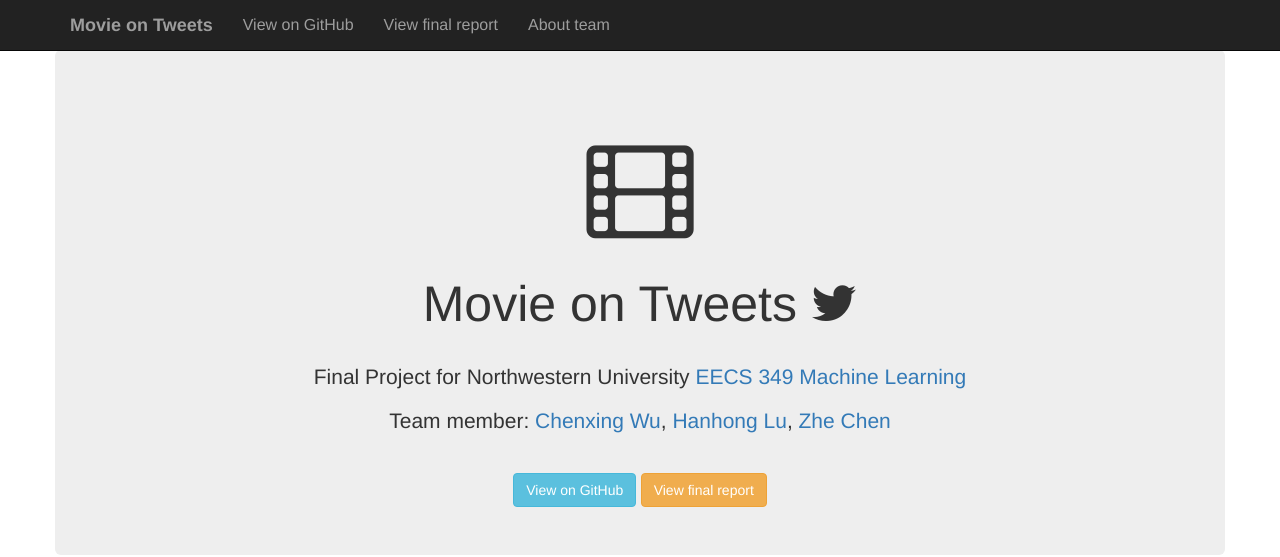
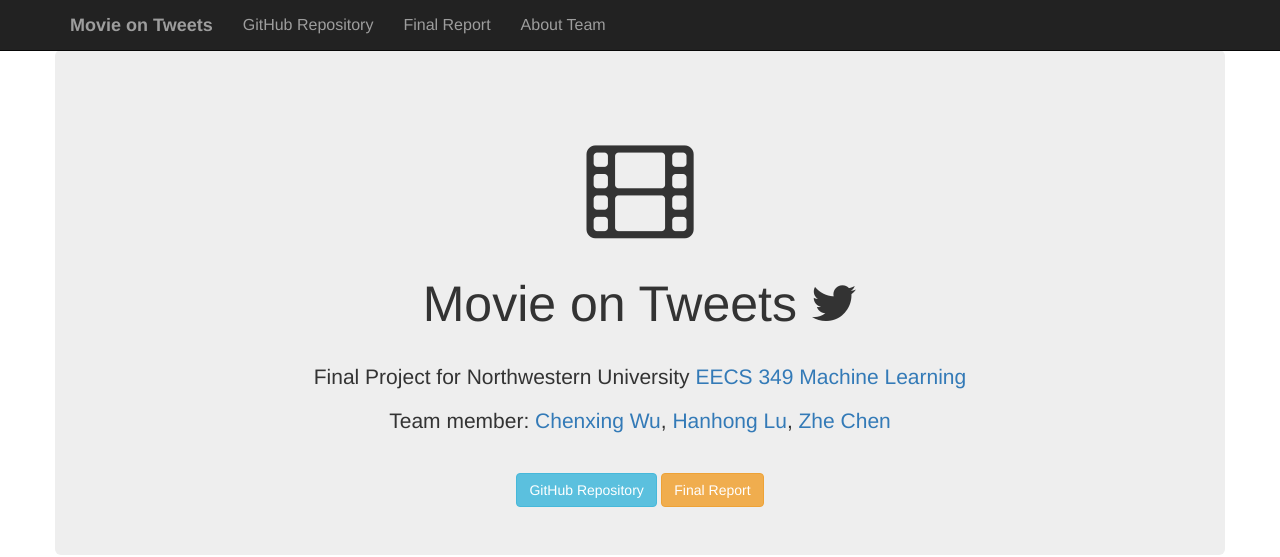
Before and after one commit to chenzhe142/movie-on-tweets, a plain HTML site: page index.html in a window 1280 px wide. Shown: the top 557 px of the page. Drawn offline with nearby package versions, Linux system fonts and the light colour scheme.

Commit message:
small change

```diff
--- a/index.html
+++ b/index.html
@@ -38,16 +38,16 @@
     <nav class="collapse navbar-collapse" role="navigation">
       <ul class="nav navbar-nav">
         <li>
-          <a href="https://github.com/chenzhe142/nu-eecs349/tree/gh-pages/source_code">View on GitHub</a>
+          <a href="https://github.com/chenzhe142/nu-eecs349/tree/gh-pages/source_code">GitHub Repository</a>
         </li>
 <!--         <li>
           <a href="#">Download Zip files</a>
         </li> -->
         <li>
-          <a href="#">View final report</a>
+          <a href="#">Final Report</a>
         </li>
 		<li>
-          <a href="#sec5">About team</a>
+          <a href="#sec5">About Team</a>
         </li>
       </ul>
     </nav>
@@ -74,9 +74,9 @@
 
             <br>
 
-			<a href="https://github.com/chenzhe142/nu-eecs349/tree/gh-pages/source_code" class="btn btn-info" role="button"> View on GitHub</a>
+			<a href="https://github.com/chenzhe142/nu-eecs349/tree/gh-pages/source_code" class="btn btn-info" role="button">GitHub Repository</a>
 			<!-- <a href="#" class="btn btn-success" role="button">Download Zip files</a> -->
-			<a href="#" class="btn btn-warning" role="button">View final report</a>
+			<a href="#" class="btn btn-warning" role="button">Final Report</a>
         </center>
         </div>
 
```
